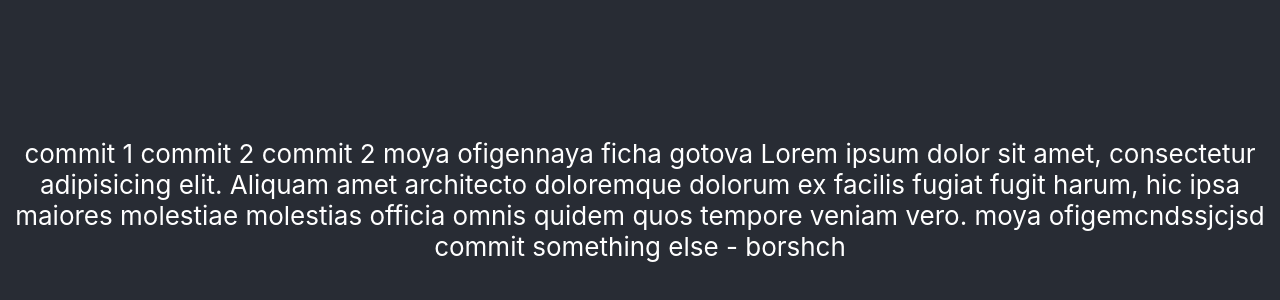
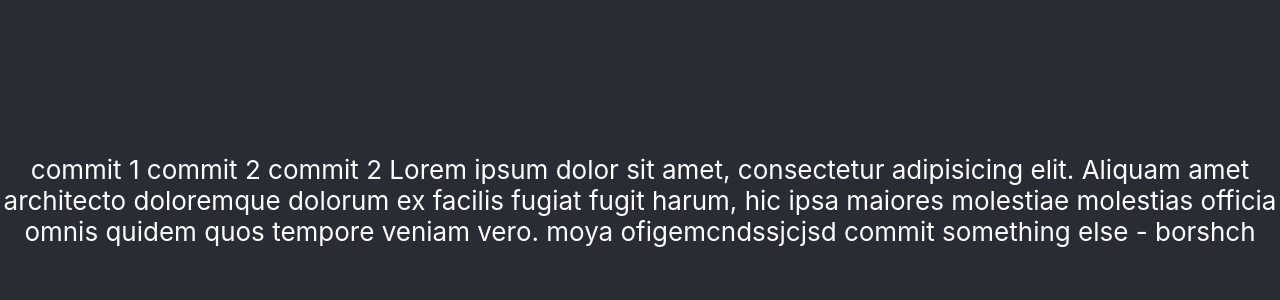
Before and after one commit to lenkaborshch/test, a React (Create React App) app: page / in a window 1280 px wide. Shown: the part 200-500 px from the top of the page. Built offline with nearby package versions, Linux system fonts and the light colour scheme.

Commit message:
new comm

```diff
--- a/src/App.tsx
+++ b/src/App.tsx
@@ -9,7 +9,6 @@ export const App = () => {
           commit 2
           commit 2
 
-        moya ofigennaya ficha gotova
         Lorem ipsum dolor sit amet, consectetur adipisicing elit. Aliquam amet architecto doloremque dolorum ex facilis fugiat fugit harum, hic ipsa maiores molestiae molestias officia omnis quidem quos tempore veniam vero.
         moya ofigemcndssjcjsd
 
```
